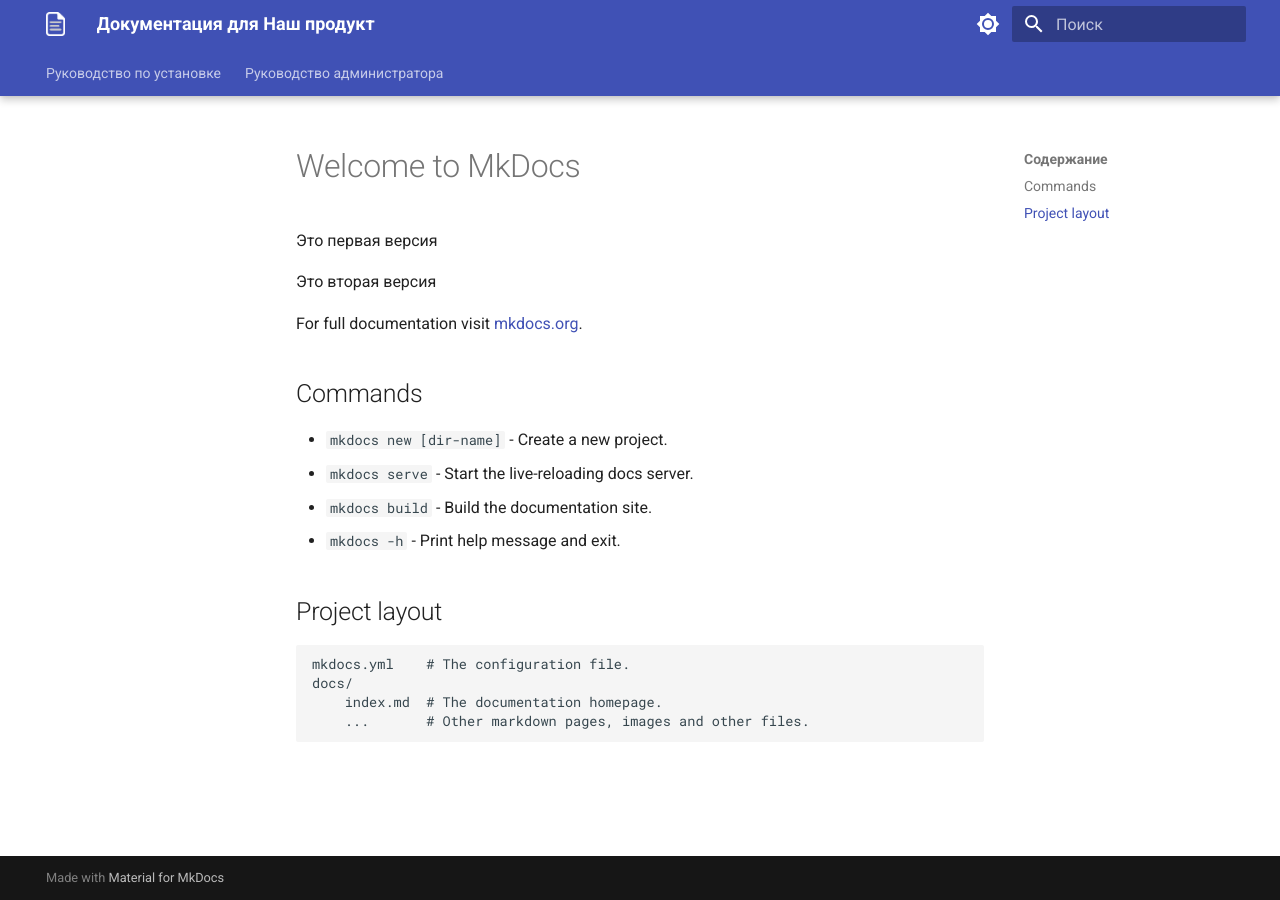
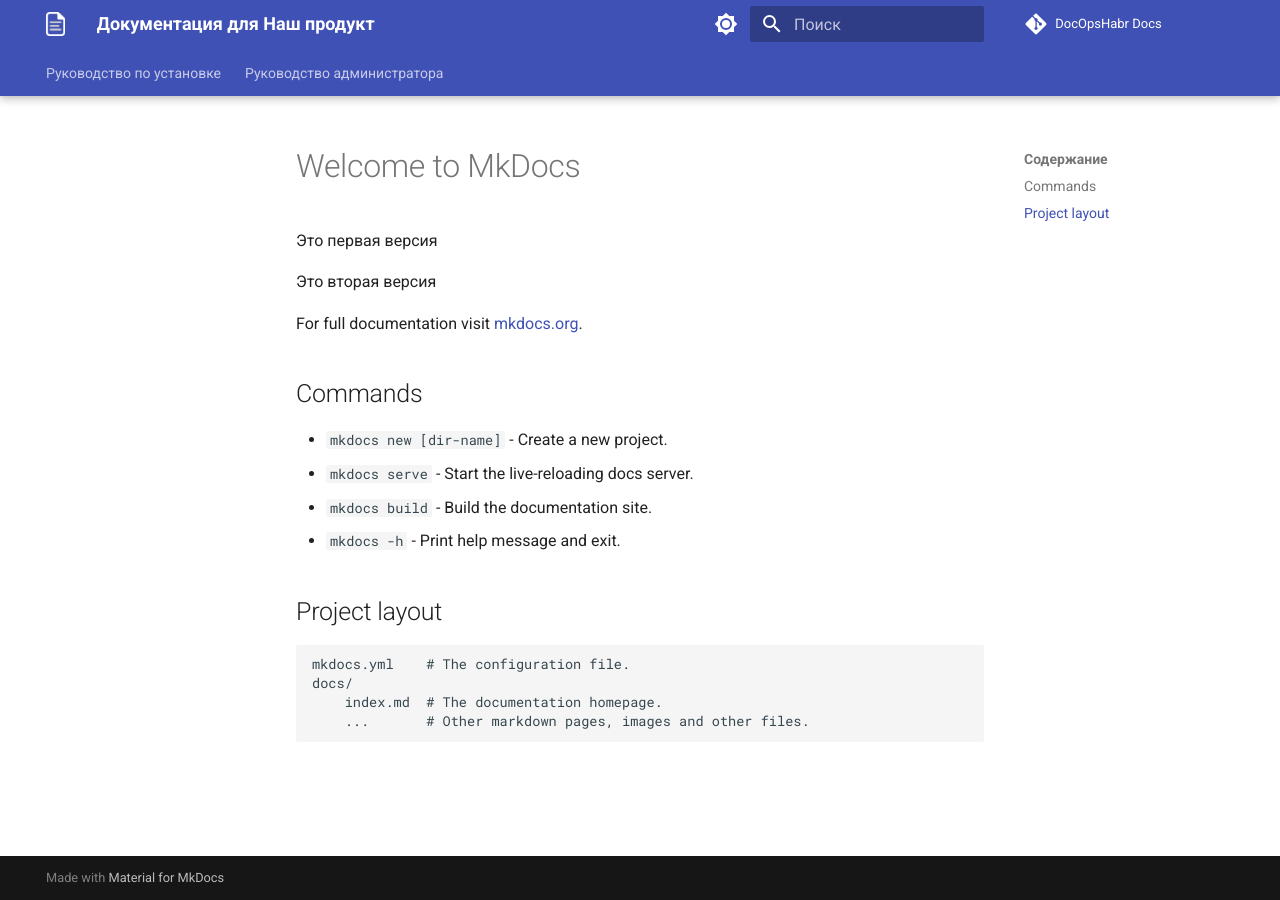
Before and after one commit to docopshabr/docopshabr, an MkDocs documentation site: the page built from docs/index.md, in a window 1280 px wide. Built offline with MkDocs 1.6.1 and Material for MkDocs 9.7.7, drawn with Linux system fonts in a browser that asks for light colours; comment, search, counter and statistics services are not loaded; the version menu is left out.

Commit message:
+ repo url, name & edit

```diff
--- a/mkdocs.yml
+++ b/mkdocs.yml
@@ -62,4 +62,6 @@ extra:
   version:
     provider: mike
 
-    repo_url: https://github.com/docopshabr/docopshabr.git
+repo_url: https://github.com/docopshabr/docopshabr.git
+repo_name: DocOpsHabr Docs
+edit_uri: edit/main/docs/
```
